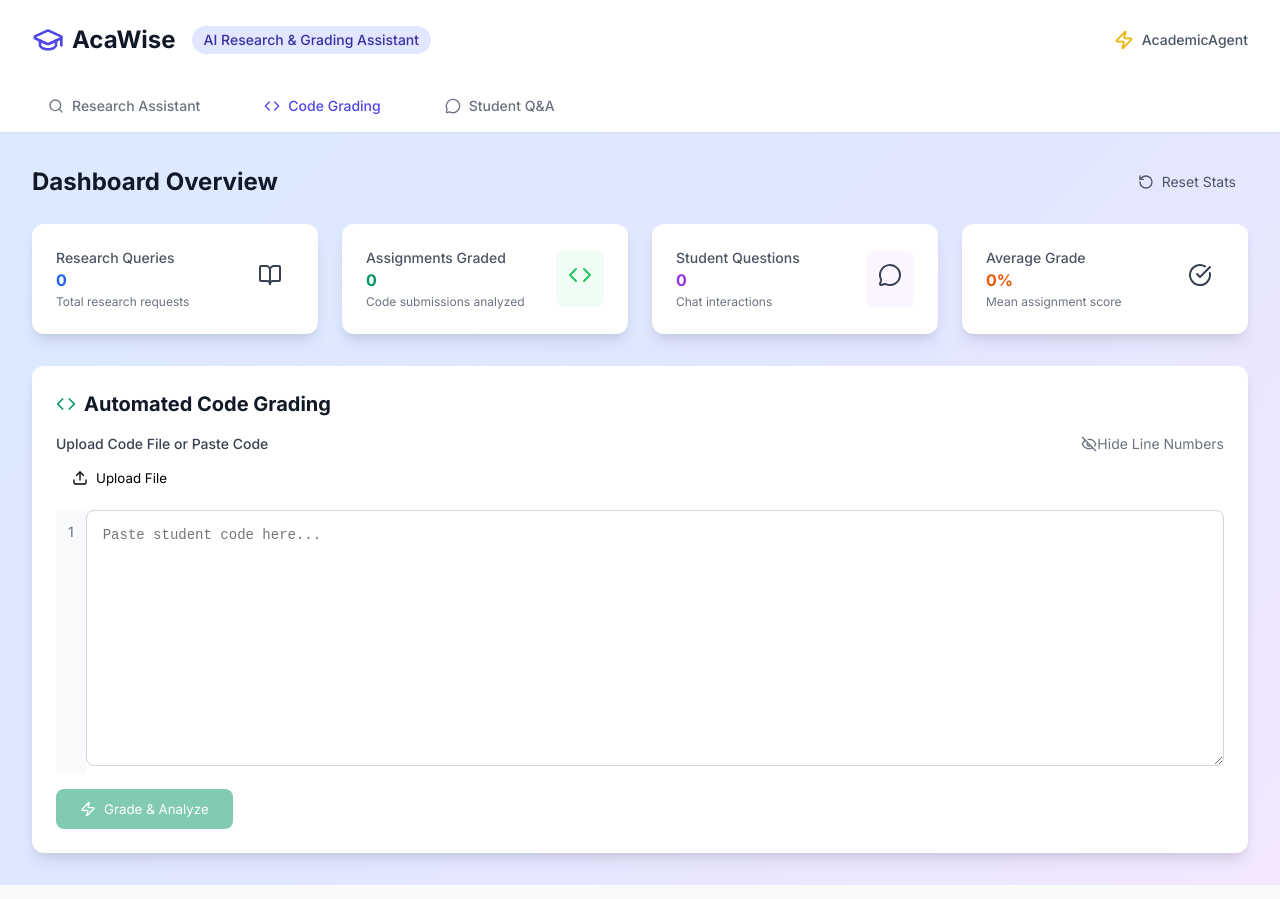
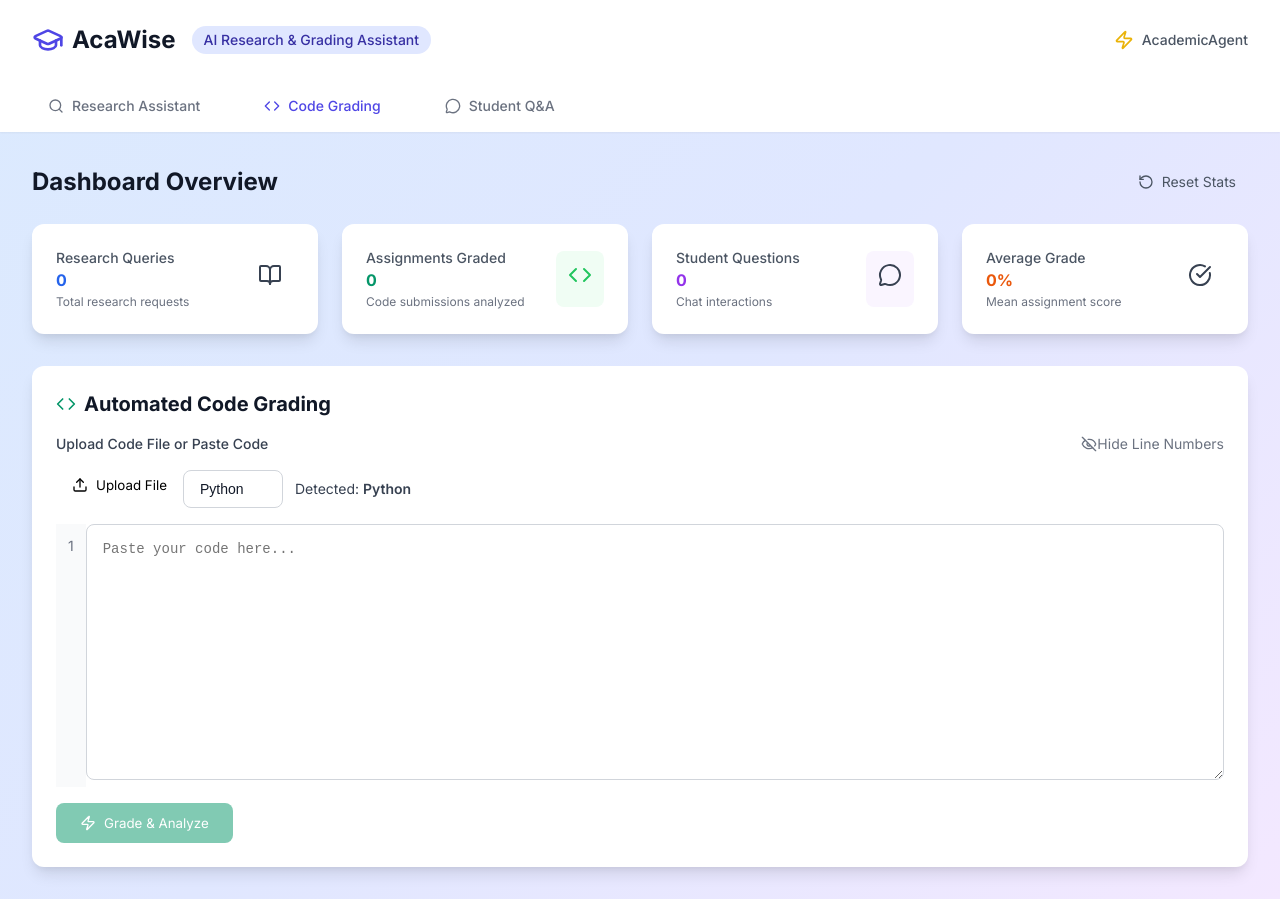
Before and after one commit to James-wasonga/Academic-Agent, a React (Vite) app in the folder Frontend/: page / in a window 1280 px wide. Both pictures are taken after a click on the button "Code Grading". Built offline with nearby package versions, Linux system fonts and the light colour scheme.

Commit message:
detect languages

```diff
--- a/Frontend/src/components/Grading/CodeGrading.jsx
+++ b/Frontend/src/components/Grading/CodeGrading.jsx
@@ -11,22 +11,250 @@ const CodeGrading = ({
   const textareaRef = useRef(null);
   const lineNumbersRef = useRef(null);
   const [showLineNumbers, setShowLineNumbers] = useState(true);
+  const [selectedLanguage, setSelectedLanguage] = useState('python');
+
+  // Auto detect language from code context
+
+  const detectLanguage = (code) => {
+
+    if (!code.trim()) return 'python';
+
+    // HTML Detection
+    if (/<[a-z][\s\S]*>/i.test(code) || /<!DOCTYPE/i.test(code)) {
+      return 'html';
+    }
+
+    // CSS Detection
+    if (/\{[^}]*:[^}]*\}/.test(code) && /@media|\.[\w-]+\s*\{|#[\w-]+\s*\{/.test(code)) {
+      return 'css';
+    }
+
+    // Javascript Detection
+    if (/\b(const|var|let|function|=>|console\.log)\b/.test(code)) {
+      return 'javascript';
+    }
+
+    // Java Detection
+    if (/\b(public|private|protected)\s+(static\s+)?(void|int|String|class)\b/.test(code)) {
+      return 'java';
+    }
+
+    // C++ Detection
+    if (/#include|using namespace std|std::cout|cin/.test(code)) {
+      return 'cpp';
+    }
+
+    // C Detection
+    if (/#include|printf|scanf|int main/.test(code) && !/cout|cin|namespace/.test(code)) {
+      return 'c';
+    }
+
+    // python default
+    if (/\b(def|import|from|class|def|if|else|for|while|try|print|return)\b/.test(code)) {
+      return 'python';
+    }
+
+    return selectedLanguage;
+
+  }
+
+//   const handleFileUpload = (event) => {
+//     const file = event.target.files[0];
+//     if (file) {
+//       const reader = new FileReader();
+//       reader.onload = (e) => {
+//         setUploadedCode(e.target.result);
+//         onGradeCode(e.target.result);
+//       };
+//       reader.readAsText(file);
+//     }
+//   };
+
+//   const handleGradeSubmit = () => {
+//     if (uploadedCode.trim()) {
+//       onGradeCode(uploadedCode);
+//     }
+//   };
+
+//   // Auto-resize textarea and sync line numbers height
+//   useEffect(() => {
+//     if (textareaRef.current) {
+//       textareaRef.current.style.height = 'auto';
+//       textareaRef.current.style.height = textareaRef.current.scrollHeight + 'px';
+//     }
+//   }, [uploadedCode]);
+
+//   // Keep line number column scroll synced with textarea scroll
+//   useEffect(() => {
+//     const textarea = textareaRef.current;
+//     const lineNumbers = lineNumbersRef.current;
+//     if (!textarea || !lineNumbers) return;
+
+//     const syncScroll = () => {
+//       lineNumbers.scrollTop = textarea.scrollTop;
+//     };
+
+//     textarea.addEventListener('scroll', syncScroll);
+//     return () => textarea.removeEventListener('scroll', syncScroll);
+//   }, []);
+
+//   const lineNumbers = uploadedCode.split('\n').map((_, i) => i + 1);
+
+//   return (
+//     <div className="bg-white rounded-xl shadow-lg p-6">
+//       <h2 className="text-xl font-bold text-gray-900 mb-4 flex items-center">
+//         <Code className="w-5 h-5 mr-2 text-green-600" />
+//         Automated Code Grading
+//       </h2>
+
+//       <div className="space-y-4">
+//         <div>
+//           <div className="flex items-center justify-between mb-2">
+//             <label className="block text-sm font-medium text-gray-700">
+//               Upload Code File or Paste Code
+//             </label>
+//             <button
+//               onClick={() => setShowLineNumbers(!showLineNumbers)}
+//               className="flex items-center space-x-1 text-sm text-gray-500 hover:text-gray-700"
+//             >
+//               {showLineNumbers ? <EyeOff className="w-4 h-4" /> : <Eye className="w-4 h-4" />}
+//               <span>{showLineNumbers ? 'Hide' : 'Show'} Line Numbers</span>
+//             </button>
+//           </div>
+
+//           <div className="flex space-x-4 mb-4">
+//             <button
+//               onClick={() => fileInputRef.current?.click()}
+//               className="flex items-center space-x-2 px-4 py-2 border border-gray-300 rounded-lg hover:bg-gray-50 transition-colors"
+//             >
+//               <Upload className="w-4 h-4" />
+//               <span>Upload File</span>
+//             </button>
+//             <input
+//               ref={fileInputRef}
+//               type="file"
+//               onChange={handleFileUpload}
+//               accept=".py,.js,.java,.cpp,.c,.html,.css"
+//               className="hidden"
+//             />
+//           </div>
+
+//           {/* Code Editor */}
+//           <div className="relative border border-gray-300 rounded-lg overflow-hidden">
+//             <div className="flex">
+//               {/* Line Numbers */}
+//               {showLineNumbers && (
+//                 <div
+//                   ref={lineNumbersRef}
+//                   className="bg-gray-50 px-3 py-3 border-r border-gray-300 select-none overflow-hidden"
+//                   style={{ textAlign: 'right' }}
+//                 >
+//                   <div className="font-mono text-sm text-gray-500 leading-6">
+//                     {lineNumbers.map((line) => (
+//                       <div key={line} className="min-w-[2rem]">{line}</div>
+//                     ))}
+//                   </div>
+//                 </div>
+//               )}
+
+//               {/* Textarea */}
+//               <div className="flex-1">
+//                 <textarea
+//                   ref={textareaRef}
+//                   value={uploadedCode}
+//                   onChange={(e) => setUploadedCode(e.target.value)}
+//                   placeholder="Paste student code here..."
+//                   className={`w-full px-4 py-3 border-0 focus:ring-2 focus:ring-green-500 font-mono text-sm resize-none leading-6 ${
+//                     showLineNumbers ? 'pl-2' : ''
+//                   }`}
+//                   style={{
+//                     outline: 'none',
+//                     minHeight: '16rem',
+//                     lineHeight: '1.5rem',
+//                   }}
+//                 />
+//               </div>
+//             </div>
+//           </div>
+
+//           {/* Code Statistics */}
+//           {uploadedCode && (
+//             <div className="flex items-center space-x-4 mt-2 text-sm text-gray-500">
+//               <span>Lines: {uploadedCode.split('\n').length}</span>
+//               <span>Characters: {uploadedCode.length}</span>
+//               <span>Words: {uploadedCode.trim() ? uploadedCode.trim().split(/\s+/).length : 0}</span>
+//             </div>
+//           )}
+//         </div>
+
+//         <button
+//           onClick={handleGradeSubmit}
+//           disabled={loading || !uploadedCode.trim()}
+//           className="px-6 py-3 bg-green-600 text-white rounded-lg hover:bg-green-700 disabled:opacity-50 disabled:cursor-not-allowed flex items-center space-x-2 transition-colors"
+//         >
+//           {loading ? (
+//             <>
+//               <div className="animate-spin rounded-full h-4 w-4 border-b-2 border-white"></div>
+//               <span>Analyzing Code...</span>
+//             </>
+//           ) : (
+//             <>
+//               <Zap className="w-4 h-4" />
+//               <span>Grade & Analyze</span>
+//             </>
+//           )}
+//         </button>
+//       </div>
+//     </div>
+//   );
+// };
+
+// export default CodeGrading;
 
 const handleFileUpload = (event) => {
   const file = event.target.files[0];
   if (file) {
+    // Detect language from file extension
+    const extension = file.name.split('.').pop().toLowerCase();
+    const languageMap = {
+      'py': 'python',
+      'js': 'javascript',
+      'java': 'java',
+      'cpp': 'cpp',
+      'cc': 'cpp',
+      'cxx': 'cpp',
+      'c': 'c',
+      'html': 'html',
+      'htm': 'html',
+      'css': 'css'
+    };
+
+    const detectedLang = languageMap[extension] || 'python';
+    setSelectedLanguage(detectedLang);
+
     const reader = new FileReader();
     reader.onload = (e) => {
       setUploadedCode(e.target.result);
-        onGradeCode(e.target.result);
     };
     reader.readAsText(file);
   }
 };
 
+const handleCodeChange = (e) => {
+  const code = e.target.value;
+  setUploadedCode(code);
+
+  // Auto-detect language when user types
+  const detected = detectLanguage(code);
+  if (detected !== selectedLanguage) {
+    setSelectedLanguage(detected);
+  }
+};
+
 const handleGradeSubmit = () => {
   if (uploadedCode.trim()) {
-      onGradeCode(uploadedCode);
+    // Pass the selected language to the grading function
+    onGradeCode(uploadedCode, selectedLanguage);
   }
 };
 
@@ -54,6 +282,16 @@ const CodeGrading = ({
 
 const lineNumbers = uploadedCode.split('\n').map((_, i) => i + 1);
 
+const languages = [
+  { value: 'python', label: 'Python' },
+  { value: 'javascript', label: 'JavaScript' },
+  { value: 'java', label: 'Java' },
+  { value: 'cpp', label: 'C++' },
+  { value: 'c', label: 'C' },
+  { value: 'html', label: 'HTML' },
+  { value: 'css', label: 'CSS' }
+];
+
 return (
   <div className="bg-white rounded-xl shadow-lg p-6">
     <h2 className="text-xl font-bold text-gray-900 mb-4 flex items-center">
@@ -76,10 +314,10 @@ const CodeGrading = ({
           </button>
         </div>
 
-          <div className="flex space-x-4 mb-4">
+        <div className="flex flex-col sm:flex-row space-y-2 sm:space-y-0 sm:space-x-4 mb-4">
           <button
             onClick={() => fileInputRef.current?.click()}
-              className="flex items-center space-x-2 px-4 py-2 border border-gray-300 rounded-lg hover:bg-gray-50 transition-colors"
+            className="flex items-center justify-center space-x-2 px-4 py-2 border border-gray-300 rounded-lg hover:bg-gray-50 transition-colors"
           >
             <Upload className="w-4 h-4" />
             <span>Upload File</span>
@@ -91,6 +329,25 @@ const CodeGrading = ({
             accept=".py,.js,.java,.cpp,.c,.html,.css"
             className="hidden"
           />
+
+          {/* Language Selector */}
+          <select
+            value={selectedLanguage}
+            onChange={(e) => setSelectedLanguage(e.target.value)}
+            className="px-4 py-2 border border-gray-300 rounded-lg focus:ring-2 focus:ring-green-500 focus:border-transparent bg-white"
+          >
+            {languages.map(lang => (
+              <option key={lang.value} value={lang.value}>
+                {lang.label}
+              </option>
+            ))}
+          </select>
+
+          <div className="flex items-center px-3 py-2 bg-blue-50 border border-blue-200 rounded-lg text-sm">
+            <span className="text-blue-700">
+              Detected: <span className="font-semibold">{languages.find(l => l.value === selectedLanguage)?.label}</span>
+            </span>
+          </div>
         </div>
 
         {/* Code Editor */}
@@ -116,8 +373,8 @@ const CodeGrading = ({
               <textarea
                 ref={textareaRef}
                 value={uploadedCode}
-                  onChange={(e) => setUploadedCode(e.target.value)}
-                  placeholder="Paste student code here..."
+                onChange={handleCodeChange}
+                placeholder="Paste your code here..."
                 className={`w-full px-4 py-3 border-0 focus:ring-2 focus:ring-green-500 font-mono text-sm resize-none leading-6 ${
                   showLineNumbers ? 'pl-2' : ''
                 }`}
```
Lines whose indentation alone changed are shown as unchanged.
